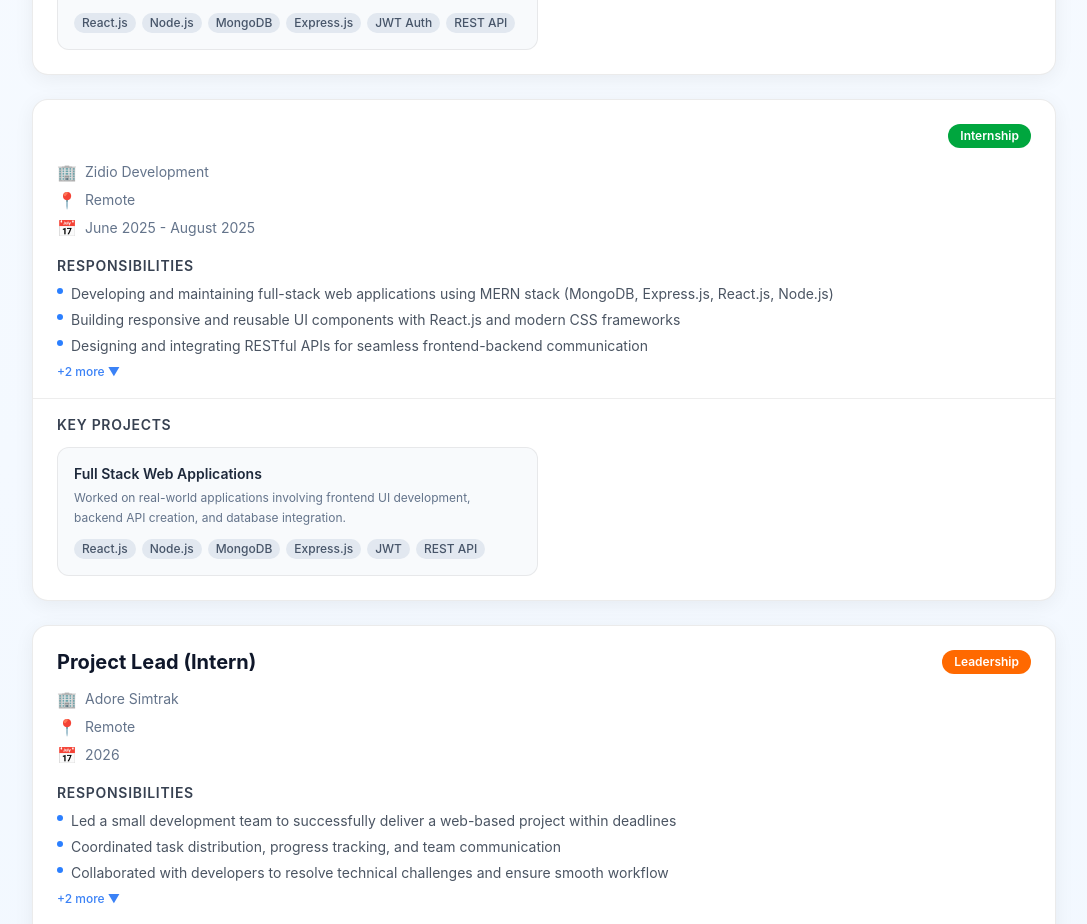
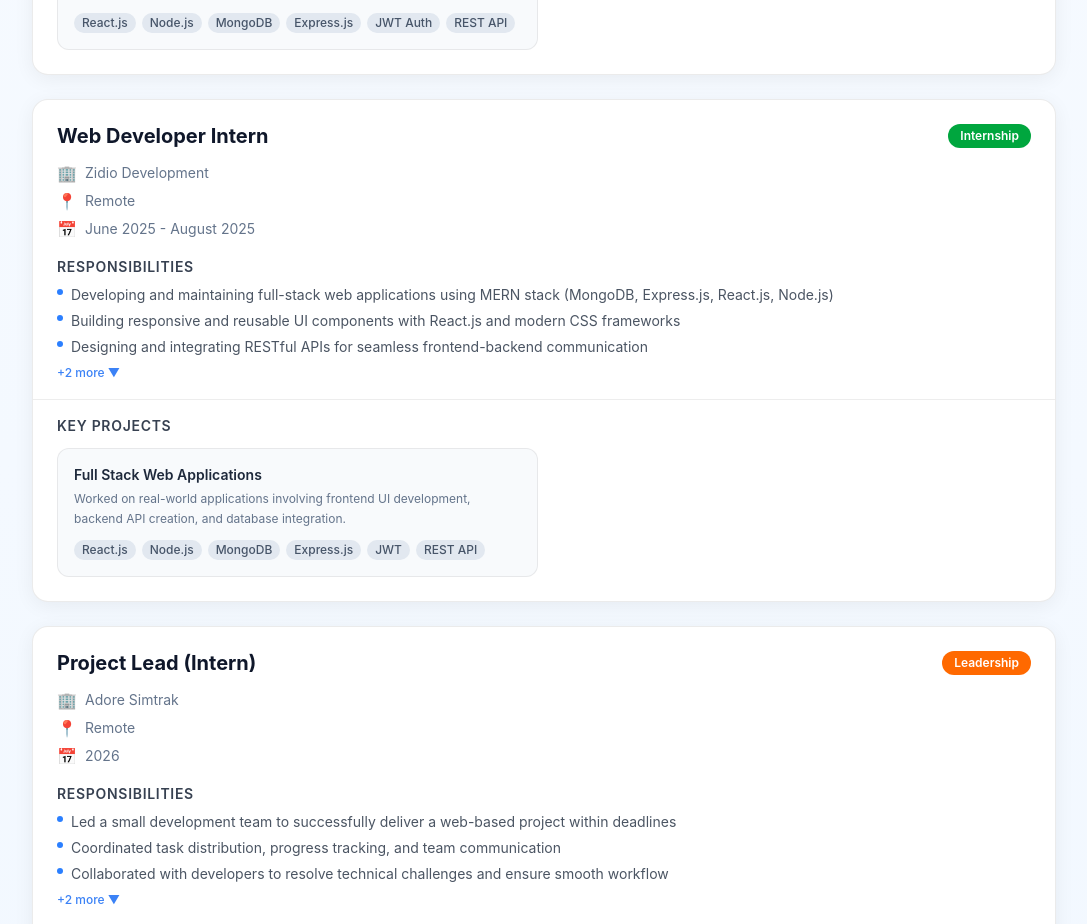
Before and after one commit to avinash-Kumar2004/Avinash_Kumar_Portfolio, a React (Vite) app in the folder frontend/: page /experience in a window 1280 px wide. Shown: the part 1020-1944 px from the top of the page, without its empty margins (96-1183 px from the left). Built offline with nearby package versions, Linux system fonts and the light colour scheme; no server answers.

Commit message:
fixed the title of the experience

```diff
--- a/frontend/src/Experiences/Experience.jsx
+++ b/frontend/src/Experiences/Experience.jsx
@@ -31,6 +31,7 @@ const experiences = [
 },
   {
     id:3,
+      title: "Web Developer Intern",
     company: "Zidio Development",
     location: "Remote",
     period: "June 2025 - August 2025",
```
